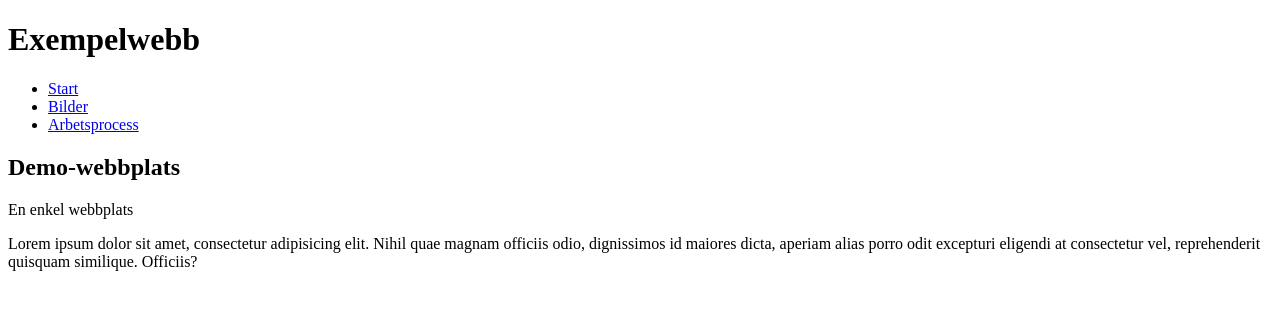
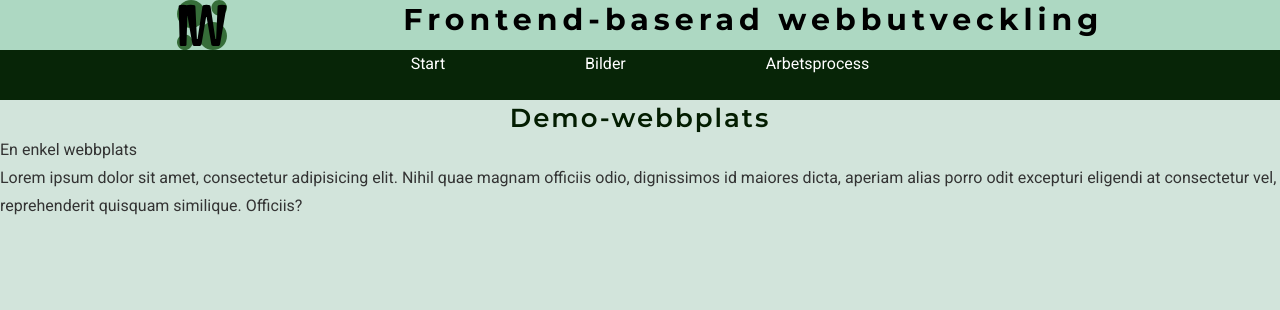
Before and after one commit to iswe2301/DT211G-moment1, a website built with Parcel: page src/index.html in a window 1280 px wide. Built offline with nearby package versions, Linux system fonts and the light colour scheme.

Commit message:
Lagt till favicon, logotyp, header & nav, inställningar i css för detta. Importerat google-typsnitt.

```diff
--- a/src/css/main.css
+++ b/src/css/main.css
@@ -0,0 +1,116 @@
+/* Tar bort all margin och padding samt sätter box-sizing */
+* {
+    margin: 0;
+    padding: 0;
+    box-sizing: border-box;
+}
+
+/* Sätter storlek på typsnitt i roten */
+html {
+    font-size: 62.5%;
+    height: 100%;
+}
+
+/* Typsnitt, storlek och bakgrundfärg för allt inom bodyn */
+body {
+    font-size: 1.6rem;
+    line-height: 2.8rem;
+    font-family: 'Roboto', Helvetica, Arial, sans-serif;
+    font-weight: 400;
+    background-color: #d2e4db;
+    color: #333;
+    height: 100%;
+}
+
+/* Styling för rubriker */
+h1 {
+    font-size: 3rem;
+    font-family: "Montserrat", 'Roboto', Helvetica, sans-serif;
+    color: black;
+    font-weight: 700;
+    text-align: center;
+    margin: 4rem 0 0 0;
+    letter-spacing: 0.5rem;
+    line-height: 4rem;
+}
+
+h2 {
+    font-size: 2.6rem;
+    font-family: "Montserrat", 'Roboto', Helvetica, sans-serif;
+    color: rgb(3, 29, 1);
+    font-weight: 600;
+    letter-spacing: 0.2rem;
+    text-align: center;
+    margin: 4rem 0 0 0;
+    line-height: 3.6rem;
+}
+
+h3 {
+    font-size: 2.4rem;
+    font-family: "Montserrat", 'Roboto', Helvetica, sans-serif;
+    color: black;
+    font-weight: 600;
+    letter-spacing: 0.2rem;
+    margin: 4rem 0 0 0;
+    line-height: 3.4rem;
+}
+
+h4 {
+    font-size: 2rem;
+    font-family: "Montserrat", 'Roboto', Helvetica, sans-serif;
+    color: black;
+    font-weight: 600;
+    letter-spacing: 0.2rem;
+    margin: 4rem 0 0 0;
+    line-height: 3rem;
+}
+
+/* Styling och position för header */
+header {
+    position: fixed;
+    top: 0;
+    left: 0;
+    width: 100%;
+    height: 5rem;
+    display: flex;
+    justify-content: space-evenly;
+    background-color: #add8c2;
+}
+
+/* Tar bort marginal för huvudrubrik i header */
+header h1 {
+    margin: 0;
+}
+
+/* Styling och position för nav */
+nav {
+    position: fixed;
+    top: 5rem;
+    left: 0;
+    width: 100%;
+    height: 5rem;
+    display: flex;
+    justify-content: center;
+    background-color: rgb(7, 37, 7);
+}
+
+/* Styling för navigeringslista */
+nav ul {
+    display: flex;
+}
+
+nav li {
+    list-style-type: none;
+    padding: 0 2rem;
+    margin: 0 5rem;
+}
+
+nav li a {
+    color: white;
+    text-decoration: none;
+}
+
+/* Styling för main-container */
+main {
+    margin: 10rem 0 0 0;
+}
--- a/src/index.html
+++ b/src/index.html
@@ -5,14 +5,21 @@
     <meta charset="UTF-8">
     <meta name="viewport" content="width=device-width, initial-scale=1.0">
     <link rel="stylesheet" href="css/main.css">
+    <link rel="preconnect" href="https://fonts.googleapis.com">
+    <link rel="preconnect" href="https://fonts.gstatic.com" crossorigin>
+    <link rel="stylesheet"
+        href="https://fonts.googleapis.com/css2?family=Montserrat:wght@400;600;700&family=Roboto:wght@400;700&display=swap">
     <script src="js/main.js" type="module"></script>
     <title>Start - Moment 1</title>
+    <link rel="icon" type="image/x-icon" href="favicon.ico">
+    <link rel="icon" type="image/png" href="favicon.png">
 </head>
 
 <body>
     <header>
-        <div>
-            <h1>Exempelwebb</h1>
+        <a href="index.html">
+            <img src="images/logo.svg" alt="Logotyp"></a>
+        <h1>Frontend-baserad webbutveckling</h1>
         <nav>
             <ul>
                 <li><a href="index.html">Start</a></li>
@@ -20,7 +27,6 @@
                 <li><a href="process.html">Arbetsprocess</a></li>
             </ul>
         </nav>
-        </div>
     </header>
 
     <main>
```
Also changed, not shown: README.md, dist/favicon.0f1069a7.png (added), dist/favicon.824cf0c5.ico (added), dist/index.html, dist/logo.cd13699a.svg (added), src/favicon.ico (added), src/favicon.png (added), src/images/logo.svg (added), 2 other files. Lines whose indentation alone changed are shown as unchanged.
